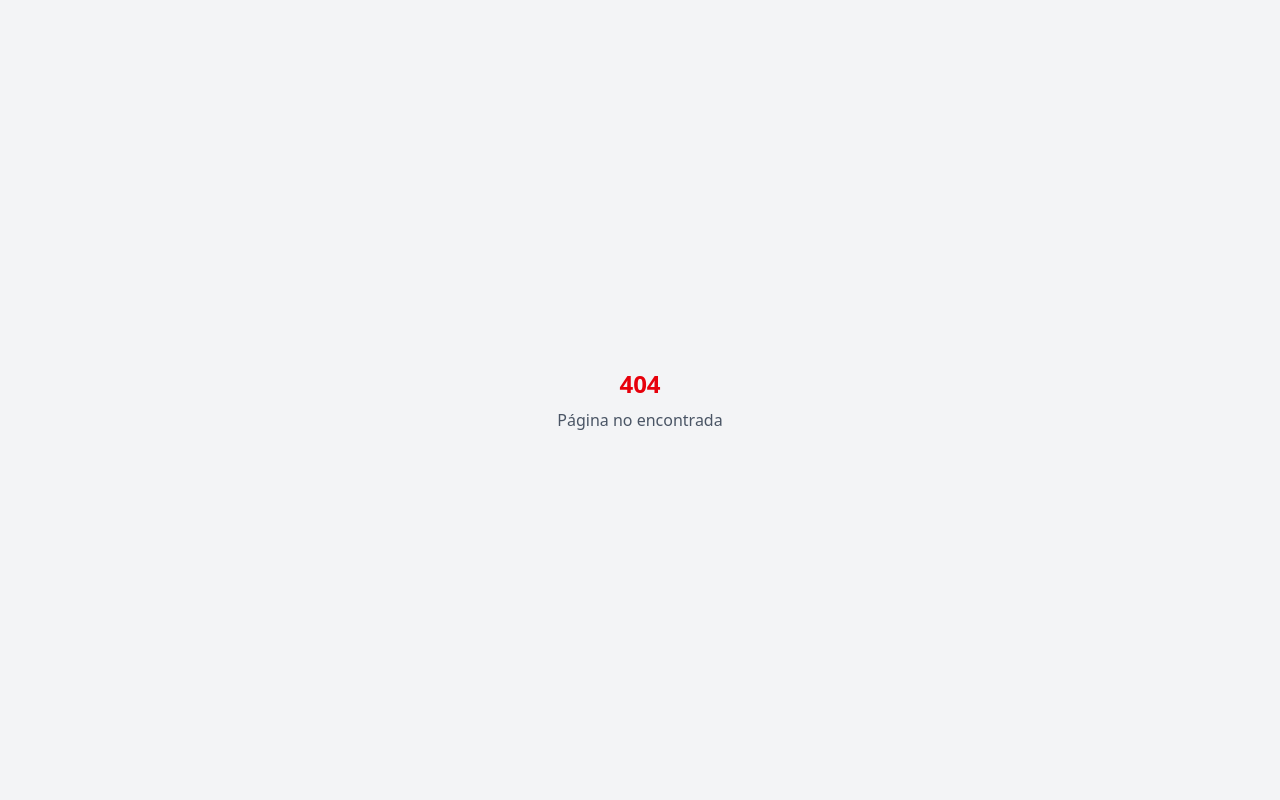
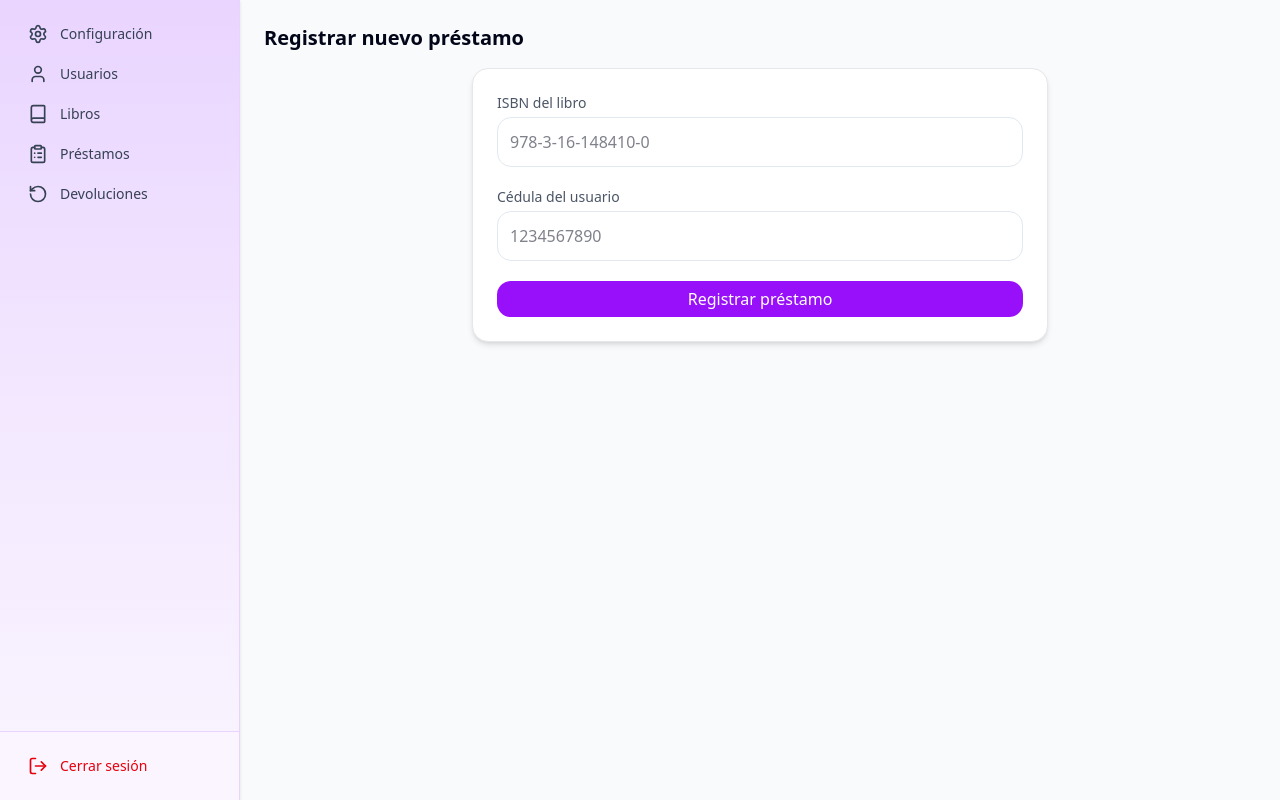
Before and after one commit to Mista299/Bibliosoft, a React (Vite) app in the folder frontend/: page /admin/loans/new in a window 1280 px wide. Before the commit this address had no page. Built offline with nearby package versions, Linux system fonts and the light colour scheme.

Commit message:
Delete user ok

```diff
--- a/frontend/src/App.jsx
+++ b/frontend/src/App.jsx
@@ -6,6 +6,7 @@ import UserLoansPanel from "./pages/UserLoansPanel";
 import AdminReturns from "./pages/AdminReturns";
 import SettingsPage from "./pages/SettingsPage";
 import AdminUsers from "./pages/AdminUsers";
+import AdminLoanCreate from "./pages/AdminLoanCreate";
 
 
 function App() {
@@ -18,6 +19,8 @@ function App() {
       <Route path="/user/books" element={<UserLoansPanel />} />
       <Route path="/admin/settings" element={<SettingsPage />} />
       <Route path="/admin/users" element={<AdminUsers />} />
+      <Route path="/admin/loans/new" element={<AdminLoanCreate />} />
+
 
       <Route
         path="*"
--- /dev/null
+++ b/frontend/src/components/users/ConfirmDeleteUser.jsx
@@ -0,0 +1,35 @@
+import { Button } from "@/components/ui/button";
+
+export default function ConfirmDeleteUser({ open, onClose, onConfirm, user }) {
+  if (!open) return null;
+
+  return (
+    <div className="fixed inset-0 bg-black/40 flex items-center justify-center z-50">
+      <div className="bg-white p-6 rounded-xl shadow-lg w-full max-w-sm">
+        <h3 className="text-lg font-semibold mb-3 text-red-600">
+          Eliminar usuario
+        </h3>
+
+        <p className="text-gray-700">
+          ¿Seguro que deseas eliminar al usuario{" "}
+          <span className="font-semibold">{user?.name}</span>?
+          <br />
+          Esta acción no se puede deshacer.
+        </p>
+
+        <div className="flex justify-end gap-3 mt-5">
+          <Button variant="outline" onClick={onClose}>
+            Cancelar
+          </Button>
+
+          <Button
+            className="bg-red-600 hover:bg-red-700"
+            onClick={onConfirm}
+          >
+            Eliminar
+          </Button>
+        </div>
+      </div>
+    </div>
+  );
+}
--- /dev/null
+++ b/frontend/src/pages/AdminLoanCreate/index.jsx
@@ -0,0 +1,160 @@
+import { useState, useEffect } from "react";
+import { Menu, User, Book, ClipboardList, Settings, RotateCcw } from "lucide-react";
+
+import Sidebar from "@/components/Sidebar";
+import { Button } from "@/components/ui/button";
+import AlertBox from "@/components/ui/AlertBox";
+import { useNavigate } from "react-router-dom";
+
+import { borrowBook } from "@/services/booksService";
+import { formatError } from "@/utils/formatError";
+
+
+export default function AdminLoanCreate() {
+  const sidebarLinks = [
+    { name: "Configuración", path: "/admin/settings", icon: Settings },
+    { name: "Usuarios", path: "/admin/users", icon: User },
+    { name: "Libros", path: "/admin/books", icon: Book },
+    { name: "Préstamos", path: "/admin/loans", icon: ClipboardList },
+    { name: "Devoluciones", path: "/admin/returns", icon: RotateCcw },
+  ];
+
+  const [sidebarOpen, setSidebarOpen] = useState(false);
+
+  const [isbn, setIsbn] = useState("");
+  const [cedula, setCedula] = useState("");
+
+  const [alert, setAlert] = useState(null);
+  const navigate = useNavigate();
+
+  // Auto-cerrar alertas
+  useEffect(() => {
+    if (!alert) return;
+    const t = setTimeout(() => setAlert(null), 3500);
+    return () => clearTimeout(t);
+  }, [alert]);
+
+  // ==========================================================
+  // Enviar solicitud de préstamo
+  // ==========================================================
+  const handleSubmit = async (e) => {
+    e.preventDefault();
+
+    if (!isbn || !cedula) {
+      setAlert({
+        type: "error",
+        message: "Debes ingresar el ISBN y la cédula del usuario.",
+      });
+      return;
+    }
+
+    try {
+      const resp = await borrowBook(isbn, cedula);
+
+      setAlert({
+        type: "success",
+        message: resp.message || "Préstamo registrado correctamente.",
+      });
+
+      setIsbn("");
+      setCedula("");
+    } catch (err) {
+      setAlert({
+        type: "error",
+        message: formatError(err),
+      });
+    }
+  };
+
+  return (
+    <div className="flex w-full min-h-screen overflow-x-hidden bg-gray-50">
+      {/* ALERTAS */}
+      {alert && (
+        <div className="fixed top-4 right-4 z-50 w-80">
+          <AlertBox type={alert.type} message={alert.message} />
+        </div>
+      )}
+
+      {/* SIDEBAR DESKTOP */}
+      <div className="hidden md:flex">
+        <Sidebar links={sidebarLinks} />
+      </div>
+
+      {/* SIDEBAR MOBILE */}
+      <div
+        className={`fixed inset-0 z-40 md:hidden transition-opacity duration-300 ${
+          sidebarOpen ? "opacity-100 visible" : "opacity-0 invisible"
+        }`}
+      >
+        <div
+          className="absolute inset-0 bg-black/50"
+          onClick={() => setSidebarOpen(false)}
+        />
+        <div
+          className={`absolute left-0 top-0 h-full w-64 bg-white shadow-xl transform transition-transform duration-300 ${
+            sidebarOpen ? "translate-x-0" : "-translate-x-full"
+          }`}
+        >
+          <Sidebar
+            links={sidebarLinks}
+            isMobile
+            onClose={() => setSidebarOpen(false)}
+          />
+        </div>
+      </div>
+
+      {/* CONTENIDO PRINCIPAL */}
+      <div className="flex-1 p-4 md:p-6 flex flex-col max-w-full">
+        <div className="flex items-center justify-between md:hidden mb-4">
+          <Button variant="outline" size="icon" onClick={() => setSidebarOpen(true)}>
+            <Menu size={20} />
+          </Button>
+          <h2 className="text-lg font-semibold">Registrar Préstamo</h2>
+        </div>
+
+        <h2 className="hidden md:block text-xl font-semibold mb-4">
+          Registrar nuevo préstamo
+        </h2>
+
+        <div className="bg-white rounded-2xl p-6 shadow-md max-w-xl w-full mx-auto border border-gray-200">
+
+          <form onSubmit={handleSubmit} className="flex flex-col gap-5">
+
+            {/* ISBN */}
+            <div className="flex flex-col">
+              <label className="text-sm text-gray-600 mb-1">ISBN del libro</label>
+              <input
+                type="text"
+                value={isbn}
+                onChange={(e) => setIsbn(e.target.value)}
+                placeholder="978-3-16-148410-0"
+                className="border p-3 rounded-xl w-full focus:ring-2 focus:ring-purple-500 focus:outline-none"
+              />
+            </div>
+
+            {/* CÉDULA */}
+            <div className="flex flex-col">
+              <label className="text-sm text-gray-600 mb-1">Cédula del usuario</label>
+              <input
+                type="number"
+                value={cedula}
+                onChange={(e) => setCedula(e.target.value)}
+                placeholder="1234567890"
+                className="border p-3 rounded-xl w-full focus:ring-2 focus:ring-purple-500 focus:outline-none"
+              />
+            </div>
+
+            {/* ENVIAR */}
+            <Button
+              type="submit"
+              className="bg-purple-600 hover:bg-purple-700 text-white rounded-xl py-3 text-md"
+            >
+              Registrar préstamo
+            </Button>
+          </form>
+
+        </div>
+      </div>
+    </div>
+  );
+}
--- a/frontend/src/pages/AdminUsers/index.jsx
+++ b/frontend/src/pages/AdminUsers/index.jsx
@@ -24,7 +24,7 @@ import {
   fetchUsers,
   updateUserName,
   updateUserEmail,
-  updateUserRole,       // ⬅️ NUEVO
+  updateUserRole,
   deleteUser,
   createUser,
   getBorrowedBooksByAdmin,
@@ -33,6 +33,8 @@ import {
 import { returnBook } from "@/services/loansService";
 import { formatError } from "@/utils/formatError";
 import { useNavigate } from "react-router-dom";
+
+import ConfirmDeleteUser from "@/components/users/ConfirmDeleteUser";
 
 export default function AdminUsers() {
   const sidebarLinks = [
@@ -61,11 +63,13 @@ export default function AdminUsers() {
   const [loading, setLoading] = useState(true);
   const [alert, setAlert] = useState(null);
 
+  // Modal de eliminar
+  const [deleteModalOpen, setDeleteModalOpen] = useState(false);
+  const [userToDelete, setUserToDelete] = useState(null);
+
   const navigate = useNavigate();
 
-  // ==========================================================
-  // Cargar usuarios
-  // ==========================================================
+  // CARGAR USUARIOS
   useEffect(() => {
     setLoading(true);
 
@@ -78,74 +82,63 @@ export default function AdminUsers() {
       .finally(() => setLoading(false));
   }, [navigate]);
 
-  // ==========================================================
-  // Autocerrar alertas
-  // ==========================================================
+  // AUTO-CERRAR ALERTAS
   useEffect(() => {
     if (!alert) return;
     const t = setTimeout(() => setAlert(null), 4000);
     return () => clearTimeout(t);
   }, [alert]);
 
-  // ==========================================================
-  // Abrir modal de edición
-  // ==========================================================
+  // ABRIR MODAL DE EDICIÓN
   const handleOpenEdit = (user) => {
     setSelectedUser(user);
     setIsEditOpen(true);
   };
 
-  // ==========================================================
-  // Guardar cambios de edición
-  // ==========================================================
+  // GUARDAR EDICIÓN
   const handleSaveEdit = async (id, { name, email, role }) => {
     try {
-      if (name) {
-        await updateUserName(id, { name });
-      }
-      if (email) {
-        await updateUserEmail(id, { email });
-      }
-      if (role) {
-        await updateUserRole(id, { role }); // ← ACTUALIZA EL ROL
-      }
+      if (name) await updateUserName(id, { name });
+      if (email) await updateUserEmail(id, { email });
+      if (role) await updateUserRole(id, { role });
 
-      // Actualizar datos en frontend
       setUsers((prev) =>
         prev.map((u) =>
           u.id === id ? { ...u, name, email, role } : u
         )
       );
 
-      setAlert({
-        type: "success",
-        message: "Usuario actualizado correctamente.",
-      });
+      setAlert({ type: "success", message: "Usuario actualizado correctamente." });
       setIsEditOpen(false);
     } catch (err) {
       setAlert({ type: "error", message: formatError(err) });
     }
   };
 
-  // ==========================================================
-  // Eliminar usuario
-  // ==========================================================
-  const handleDelete = async (id) => {
-    if (!confirm("¿Seguro que deseas eliminar este usuario?")) return;
+  // ABRIR MODAL DE ELIMINACIÓN
+  const handleDelete = (id) => {
+    const user = users.find((u) => u.id === id);
+    setUserToDelete(user);
+    setDeleteModalOpen(true);
+  };
 
+  // CONFIRMAR ELIMINACIÓN
+  const confirmDelete = async () => {
     try {
-      await deleteUser(id);
-      setUsers((prev) => prev.filter((u) => u.id !== id));
+      await deleteUser(userToDelete.id);
+
+      setUsers((prev) => prev.filter((u) => u.id !== userToDelete.id));
 
       setAlert({ type: "success", message: "Usuario eliminado." });
+
+      setDeleteModalOpen(false);
+      setUserToDelete(null);
     } catch (err) {
       setAlert({ type: "error", message: formatError(err) });
     }
   };
 
-  // ==========================================================
-  // Registrar usuario
-  // ==========================================================
+  // REGISTRAR USUARIO
   const handleAddUser = async (newUser) => {
     try {
       const created = await createUser(newUser);
@@ -160,9 +153,7 @@ export default function AdminUsers() {
     }
   };
 
-  // ==========================================================
-  // Ver préstamos del usuario
-  // ==========================================================
+  // ABRIR LIBROS PRESTADOS
   const handleOpenBorrowed = async (user) => {
     try {
       setSelectedUser(user);
@@ -177,17 +168,13 @@ export default function AdminUsers() {
     }
   };
 
-  // ==========================================================
-  // Solicitar devolución
-  // ==========================================================
+  // SOLICITAR DEVOLUCIÓN
   const handleReturnRequest = (loan) => {
     setSelectedLoan(loan);
     setReturnDialogOpen(true);
   };
 
-  // ==========================================================
-  // Confirmar devolución
-  // ==========================================================
+  // CONFIRMAR DEVOLUCIÓN
   const handleConfirmReturn = async () => {
     if (!selectedUser || !selectedLoan) return;
 
@@ -212,9 +199,7 @@ export default function AdminUsers() {
     }
   };
 
-  // ==========================================================
-  // Filtrar usuarios
-  // ==========================================================
+  // FILTRO
   const filtered = users.filter((u) => {
     const t = search.toLowerCase();
     return (
@@ -224,11 +209,9 @@ export default function AdminUsers() {
     );
   });
 
-  // ==========================================================
-  // Render
-  // ==========================================================
   return (
     <div className="flex w-full min-h-screen overflow-x-hidden">
+
       {alert && (
         <div className="fixed top-4 right-4 z-50 w-80">
           <AlertBox type={alert.type} message={alert.message} />
@@ -240,7 +223,7 @@ export default function AdminUsers() {
         <Sidebar links={sidebarLinks} />
       </div>
 
-      {/* SIDEBAR MOBILE */}
+      {/* SIDEBAR MOVIL */}
       <div
         className={`fixed inset-0 z-40 md:hidden transition-opacity duration-300 ${
           sidebarOpen ? "opacity-100 visible" : "opacity-0 invisible"
@@ -265,12 +248,10 @@ export default function AdminUsers() {
 
       {/* CONTENIDO PRINCIPAL */}
       <div className="flex-1 p-4 md:p-6 bg-gray-50 overflow-y-auto flex flex-col w-full max-w-full">
+
+        {/* HEADER MOBILE */}
         <div className="flex items-center justify-between md:hidden mb-4">
-          <Button
-            variant="outline"
-            size="icon"
-            onClick={() => setSidebarOpen(true)}
-          >
+          <Button variant="outline" size="icon" onClick={() => setSidebarOpen(true)}>
             <Menu size={20} />
           </Button>
           <h2 className="text-lg font-semibold">Administración — Usuarios</h2>
@@ -290,6 +271,7 @@ export default function AdminUsers() {
 
         {loading && <p className="text-gray-500">Cargando usuarios...</p>}
 
+        {/* TABLA DESKTOP */}
         <div className="hidden md:block w-full">
           <UsersTable
             users={filtered}
@@ -299,6 +281,7 @@ export default function AdminUsers() {
           />
         </div>
 
+        {/* LISTA MOBILE */}
         <div className="md:hidden grid grid-cols-1 gap-4 mt-4">
           <UsersList
             users={filtered}
@@ -329,33 +312,34 @@ export default function AdminUsers() {
           onReturnRequest={handleReturnRequest}
         />
 
-        {/* MODAL CONFIRMAR DEVOLUCIÓN */}
+        {/* MODAL DEVOLUCIÓN */}
         {returnDialogOpen && (
           <div className="fixed inset-0 bg-black/40 flex items-center justify-center z-50">
             <div className="bg-white p-6 rounded-xl shadow-lg w-full max-w-sm">
-              <h3 className="text-lg font-semibold mb-3">
-                Confirmar devolución
-              </h3>
+              <h3 className="text-lg font-semibold mb-3">Confirmar devolución</h3>
               <p>¿Deseas registrar la devolución de este libro?</p>
 
               <div className="flex justify-end gap-3 mt-4">
-                <Button
-                  variant="outline"
-                  onClick={() => setReturnDialogOpen(false)}
-                >
+                <Button variant="outline" onClick={() => setReturnDialogOpen(false)}>
                   Cancelar
                 </Button>
 
-                <Button
-                  onClick={handleConfirmReturn}
-                  className="bg-purple-600 hover:bg-purple-700"
-                >
+                <Button onClick={handleConfirmReturn} className="bg-purple-600 hover:bg-purple-700">
                   Confirmar
                 </Button>
               </div>
             </div>
           </div>
         )}
+
+        {/* MODAL DE ELIMINACIÓN */}
+        <ConfirmDeleteUser
+          open={deleteModalOpen}
+          onClose={() => setDeleteModalOpen(false)}
+          onConfirm={confirmDelete}
+          user={userToDelete}
+        />
+
       </div>
     </div>
   );
--- a/frontend/src/services/booksService.js
+++ b/frontend/src/services/booksService.js
@@ -34,3 +34,25 @@ export async function createBook(book) {
   if (!res.ok) throw new Error(data.message || "Error creando libro")
   return data // { success, message, book } según tu backend
 }
+
+export async function borrowBook(isbn, userId) {
+  try {
+    const res = await fetch("/borrowBook", {
+      method: "POST",
+      headers: {
+        "Content-Type": "application/json"
+      },
+      credentials: "include", // ← importante si usas cookies (JWT)
+      body: JSON.stringify({ isbn, userId })
+    });
+
+    if (!res.ok) {
+      const errorData = await res.json().catch(() => null);
+      throw errorData || { message: "Error al registrar el préstamo" };
+    }
+
+    return await res.json();
+  } catch (err) {
+    throw err || { message: "Error al registrar el préstamo" };
+  }
+}
```
